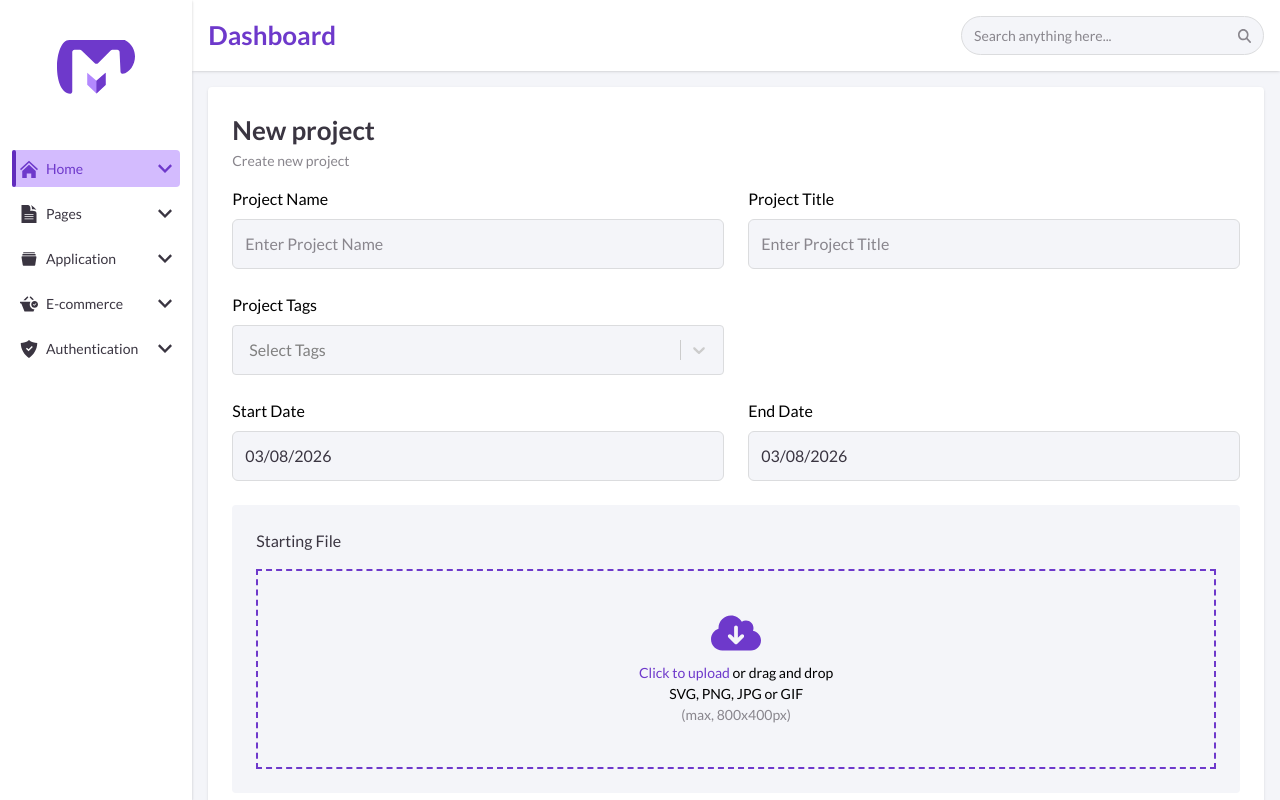
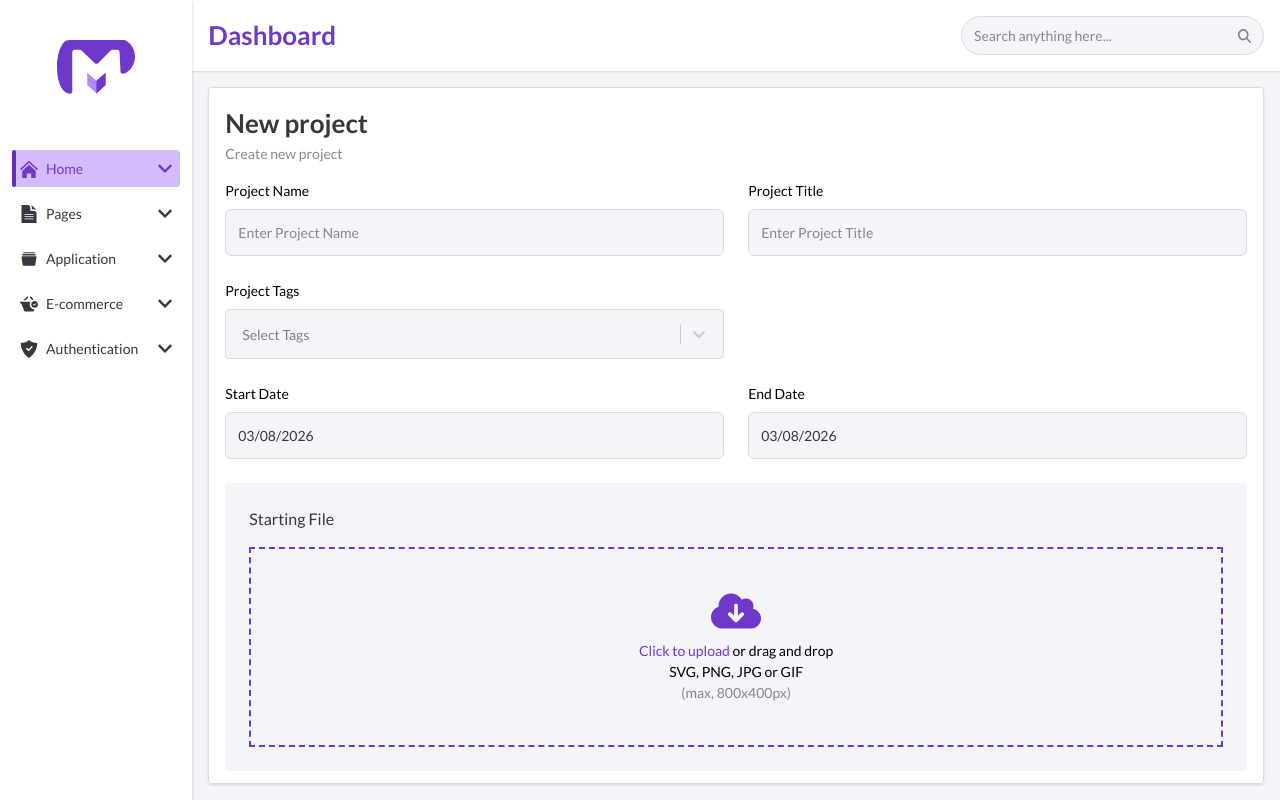
Before and after one commit to abdalla-samir/Admin-Dashboard, a React (Vite) app in the folder Admin Dashboard/: page /projects/new-project in a window 1280 px wide. Built offline with nearby package versions, Linux system fonts and the light colour scheme.

Commit message:
improve the code

```diff
--- a/Admin Dashboard/src/components/DashboardHeader.jsx
+++ b/Admin Dashboard/src/components/DashboardHeader.jsx
@@ -7,7 +7,7 @@ export default function DashboardHeader() {
     const [searchInput, setSearchInput] = useState("");
     const [activeLink] = useContext(ActiveLinkContext);
     return (
-        <div className="z-10 sticky top-0 flex items-center justify-between  gap-4 flex-wrap max-sm:flex-col max-sm:justify-center shadow p-4 bg-white">
+        <div className="sticky z-10 top-0 flex items-center justify-between  gap-4 flex-wrap max-sm:flex-col max-sm:justify-center shadow p-4 bg-white">
             <span className="text-primary text-heading-large sm:w-55 inline-block">
                 {activeLink}
             </span>
--- a/Admin Dashboard/src/components/DashboardLayout.jsx
+++ b/Admin Dashboard/src/components/DashboardLayout.jsx
@@ -13,9 +13,9 @@ export default function DashboardLayout() {
         <PageLabelContext.Provider value={[pageLabel, setPageLabel]}>
             <div className="flex max-h-screen h-screen">
                 <SideBar />
-                <div className="flex-1 flex flex-col bg-surface overflow-scroll">
+                <div className="flex-1 bg-surface overflow-scroll">
                     <DashboardHeader />
-                    <div className="p-4">
+                    <div className="p-4 md:h-[calc(100vh-71px)] h-[calc(100vh-126px)] ">
                         <Outlet />
                     </div>
                 </div>
--- a/Admin Dashboard/src/components/E-commerce/Products/ProductList.jsx
+++ b/Admin Dashboard/src/components/E-commerce/Products/ProductList.jsx
@@ -43,7 +43,7 @@ export default function ProductList() {
         );
     });
     return (
-        <div className="flex-1 p-4 bg-white rounded shadow overflow-scroll">
+        <div className="overflow bg-white rounded shadow overflow">
             <table className=" w-full rounded min-w-4xl">
                 <thead className="p-4">
                     <tr>
--- a/Admin Dashboard/src/components/Heading.jsx
+++ b/Admin Dashboard/src/components/Heading.jsx
@@ -3,12 +3,12 @@ export default function Heading({ heading, description, size, margin }) {
         <>
             <div className={`${margin ? `mb-${margin}` : ``}`}>
                 <h1
-                    className={` ${size.head ? `text-heading-${size?.head}` : ``}  text-text`}
+                    className={` ${size?.head ? `text-heading-${size?.head}` : ``}  text-text`}
                 >
                     {heading}
                 </h1>
                 <p
-                    className={`${size.description ? `text-body-${size.description}` : ``} text-text-light`}
+                    className={`${size?.description ? `text-body-${size.description}` : ``} text-text-light`}
                 >
                     {description}
                 </p>
--- a/Admin Dashboard/src/components/Home/Analytics/Analytics.jsx
+++ b/Admin Dashboard/src/components/Home/Analytics/Analytics.jsx
@@ -41,7 +41,7 @@ export default function Analytics() {
         );
     });
     return (
-        <div className="grid gap-6">
+        <div className="overflow grid gap-6">
             <div className="grid lg:grid-cols-4 md:grid-cols-2 justify-stretch  gap-4 p-5 bg-white">
                 {metricCardsArray}
             </div>
--- a/Admin Dashboard/src/components/Home/dashboard/Dashboard.jsx
+++ b/Admin Dashboard/src/components/Home/dashboard/Dashboard.jsx
@@ -22,7 +22,7 @@ export default function Dashboard() {
     ));
 
     return (
-        <div className="flex-1 grid xl:grid-cols-4 gap-6">
+        <div className="overflow flex-1 grid xl:grid-cols-4 gap-6">
             <div className="xl:col-span-3 flex flex-col gap-6">
                 <div className="bg-white rounded p-5">
                     <h2 className="mb-6 text-text text-title-large">
@@ -65,7 +65,7 @@ export default function Dashboard() {
                     <SaleChart />
                 </div>
             </div>
-            <div className="col-span-1 flex flex-col gap-6">
+            <div className="flex flex-col gap-6">
                 <EarningsCard
                     amount={earningsData.amount}
                     currency={earningsData.currency}
--- a/Admin Dashboard/src/components/Pages/Account/Setting.jsx
+++ b/Admin Dashboard/src/components/Pages/Account/Setting.jsx
@@ -58,14 +58,14 @@ export default function Setting() {
         }
     };
     return (
-        <div className="flex-1 flex flex-col">
+        <div className="h-full flex flex-col">
             <Heading
                 heading="Setting Details"
                 description="Update your photo and personal details here."
                 size={{ head: "large", description: "small" }}
                 margin="4"
             />
-            <div className="flex-1 grid lg:grid-cols-[3fr_1fr]  gap-6">
+            <div className="overflow flex-1 grid lg:grid-cols-[3fr_1fr]  gap-6">
                 <div className="bg-white shadow rounded flex flex-col ">
                     <h1 className="border-b border-border p-4 text-body-large">
                         Personal information
--- a/Admin Dashboard/src/components/Pages/PricingPage.jsx
+++ b/Admin Dashboard/src/components/Pages/PricingPage.jsx
@@ -15,14 +15,16 @@ export default function PricingPage() {
         );
     });
     return (
-        <div>
+        <div className="h-full flex-1 flex flex-col">
             <Heading
                 heading="Pricing"
                 description="Simple Pricing. No Hidden Fees. Advance Features for your
                 business."
+                size={{ head: "large", description: "small" }}
+                margin="4"
             />
 
-            <div className="grid md:grid-cols-2 xl:grid-cols-3 gap-4">
+            <div className="overflow grid md:grid-cols-2 xl:grid-cols-3 items-start gap-4">
                 {pricingPlans}
             </div>
         </div>
--- a/Admin Dashboard/src/components/Pages/Projects/NewProject.jsx
+++ b/Admin Dashboard/src/components/Pages/Projects/NewProject.jsx
@@ -20,7 +20,7 @@ export default function NewProject() {
     };
 
     return (
-        <div className="flex-1  p-6 bg-white rounded shadow">
+        <div className="overflow border border-border w-full p-6 bg-white rounded shadow">
             <Heading
                 heading="New project"
                 description="Create new project"
@@ -30,7 +30,7 @@ export default function NewProject() {
             <form onSubmit={handleSubmit}>
                 <div className="flex flex-col gap-6">
                     <div className="grid md:grid-cols-2 gap-6">
-                        <label className="flex-1">
+                        <label className="flex-1 text-body-medium">
                             Project Name
                             <input
                                 type="text"
@@ -46,7 +46,7 @@ export default function NewProject() {
                                 className="input"
                             />
                         </label>
-                        <label className="flex-1">
+                        <label className="flex-1 text-body-medium">
                             Project Title
                             <input
                                 type="text"
@@ -64,7 +64,7 @@ export default function NewProject() {
                         </label>
                     </div>
                     <div className="grid md:grid-cols-2 gap-6">
-                        <label>
+                        <label className="text-body-medium">
                             Project Tags
                             <Select
                                 isMulti
@@ -110,7 +110,10 @@ export default function NewProject() {
                                     }),
                                 }}
                                 options={[
-                                    { value: "frontend", label: "Frontend" },
+                                    {
+                                        value: "frontend",
+                                        label: "Frontend",
+                                    },
                                     { value: "backend", label: "Backend" },
                                     { value: "design", label: "Design" },
                                 ]}
@@ -118,7 +121,7 @@ export default function NewProject() {
                         </label>
                     </div>
                     <div className="grid md:grid-cols-2 gap-6">
-                        <label className="flex flex-col">
+                        <label className="flex flex-col text-body-medium">
                             Start Date
                             <DatePicker
                                 className=" input"
@@ -130,7 +133,7 @@ export default function NewProject() {
                                 onChange={(date) => setStartDate(date)}
                             />
                         </label>
-                        <label className="flex flex-col">
+                        <label className="flex flex-col text-body-medium">
                             End Date
                             <DatePicker
                                 className=" input"
@@ -148,7 +151,7 @@ export default function NewProject() {
                         <span className="text-body-large text-text">
                             Starting File
                         </span>
-                        <label className="cursor-pointer p-2 border-2 border-dashed border-primary  w-full h-50 mt-4 flex justify-center items-center">
+                        <label className="cursor-pointer p-2 border-2 border-dashed border-primary  w-full h-50 mt-4 flex justify-center items-center text-body-medium">
                             <div className="flex flex-col gap-2 justify-center items-center">
                                 <DownloadIcon width={50} />
                                 <p className="text-center text-body-medium">
--- a/Admin Dashboard/src/index.css
+++ b/Admin Dashboard/src/index.css
@@ -94,6 +94,9 @@
     .line {
         @apply flex-1 bg-surface-muted h-0.5 mx-2;
     }
+    .overflow {
+        @apply h-full overflow-scroll p-4;
+    }
 }
 
 @layer components {
```
